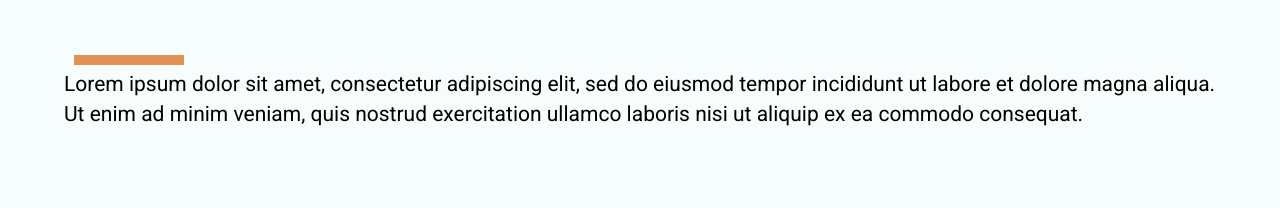
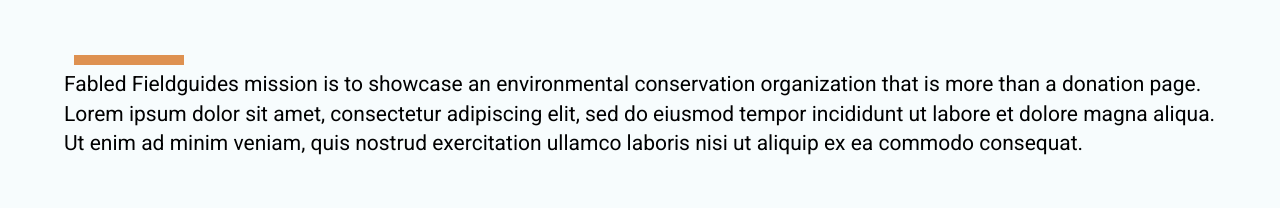
Before and after one commit to JayNode/FFG, a React (Create React App) app in the folder fabled/: page / in a window 1280 px wide. Shown: the part 2325-2533 px from the top of the page. Built offline with nearby package versions, Linux system fonts and the light colour scheme.

Commit message:
fetch data working, but fetches all data

```diff
--- a/fabled/src/components/signIn/signIn.js
+++ b/fabled/src/components/signIn/signIn.js
@@ -41,7 +41,10 @@
   };
 
   const fetchData = async () => {
-    await axios.get("http://localhost:4000/users");
+    await axios.get("http://localhost:4000/users").then((res) => {
+      setUser(res.data);
+      console.log(user);
+    });
   };
 
   return (
--- a/fabled/src/views/home/home-s3.js
+++ b/fabled/src/views/home/home-s3.js
@@ -49,10 +49,12 @@
         <h1 className="heading">Mission</h1>
         <hr className="heading-line" />
         <p className="heading-paragraph">
-          Lorem ipsum dolor sit amet, consectetur adipiscing elit, sed do
-          eiusmod tempor incididunt ut labore et dolore magna aliqua. Ut enim ad
-          minim veniam, quis nostrud exercitation ullamco laboris nisi ut
-          aliquip ex ea commodo consequat.
+          Fabled Fieldguides mission is to showcase an environmental
+          conservation organization that is more than a donation page. Lorem
+          ipsum dolor sit amet, consectetur adipiscing elit, sed do eiusmod
+          tempor incididunt ut labore et dolore magna aliqua. Ut enim ad minim
+          veniam, quis nostrud exercitation ullamco laboris nisi ut aliquip ex
+          ea commodo consequat.
         </p>
       </Container>
 
```
